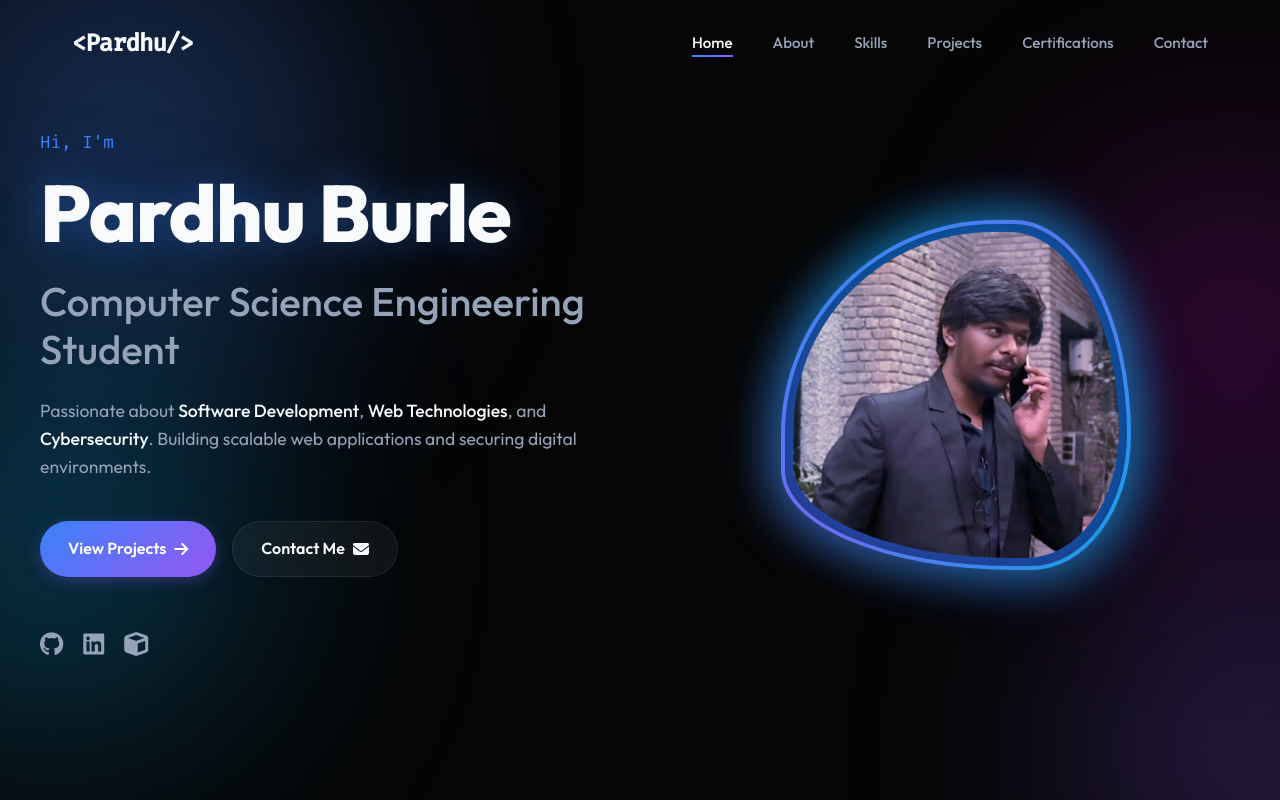
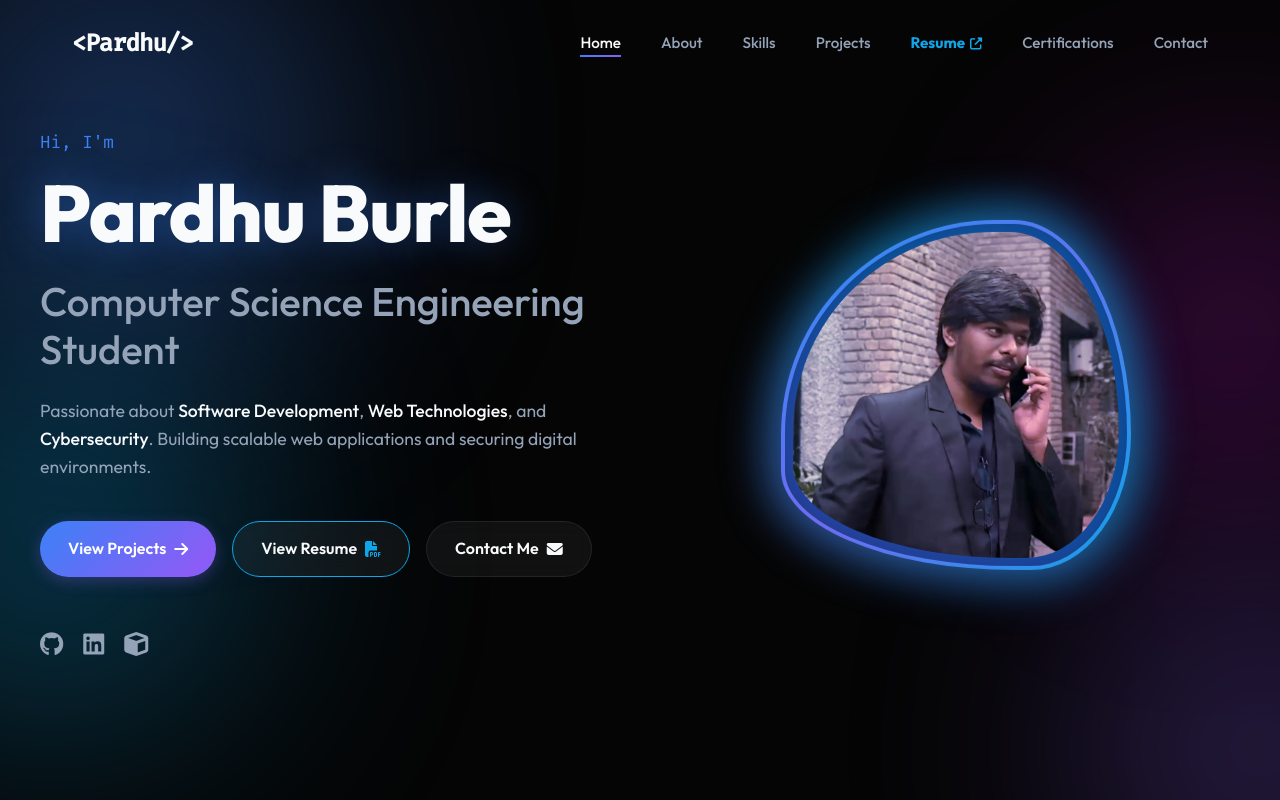
Before and after one commit to Pardhu-Burle/portifolio, a plain HTML site: page index.html in a window 1280 px wide. Shown: the top 800 px of the page. Drawn offline with Linux system fonts and the light colour scheme.

Commit message:
Add resume link to navigation and hero section

```diff
--- a/index.html
+++ b/index.html
@@ -29,6 +29,7 @@
                 <li><a href="#about">About</a></li>
                 <li><a href="#skills">Skills</a></li>
                 <li><a href="#projects">Projects</a></li>
+                <li><a href="CV_202603101530105610_12312298.pdf" target="_blank" style="color: var(--accent); font-weight: 700;">Resume <i class="fas fa-external-link-alt" style="font-size: 0.8em; margin-left: 2px;"></i></a></li>
                 <li><a href="#certifications">Certifications</a></li>
                 <li><a href="#contact">Contact</a></li>
             </ul>
@@ -51,6 +52,7 @@
                 </p>
                 <div class="hero-cta">
                     <a href="#projects" class="btn btn-primary">View Projects <i class="fas fa-arrow-right"></i></a>
+                    <a href="CV_202603101530105610_12312298.pdf" target="_blank" class="btn btn-outline" style="border-color: var(--accent); color: var(--text-primary);">View Resume <i class="fas fa-file-pdf" style="color: var(--accent);"></i></a>
                     <a href="#contact" class="btn btn-outline">Contact Me <i class="fas fa-envelope"></i></a>
                 </div>
                 <div class="social-links">
```
